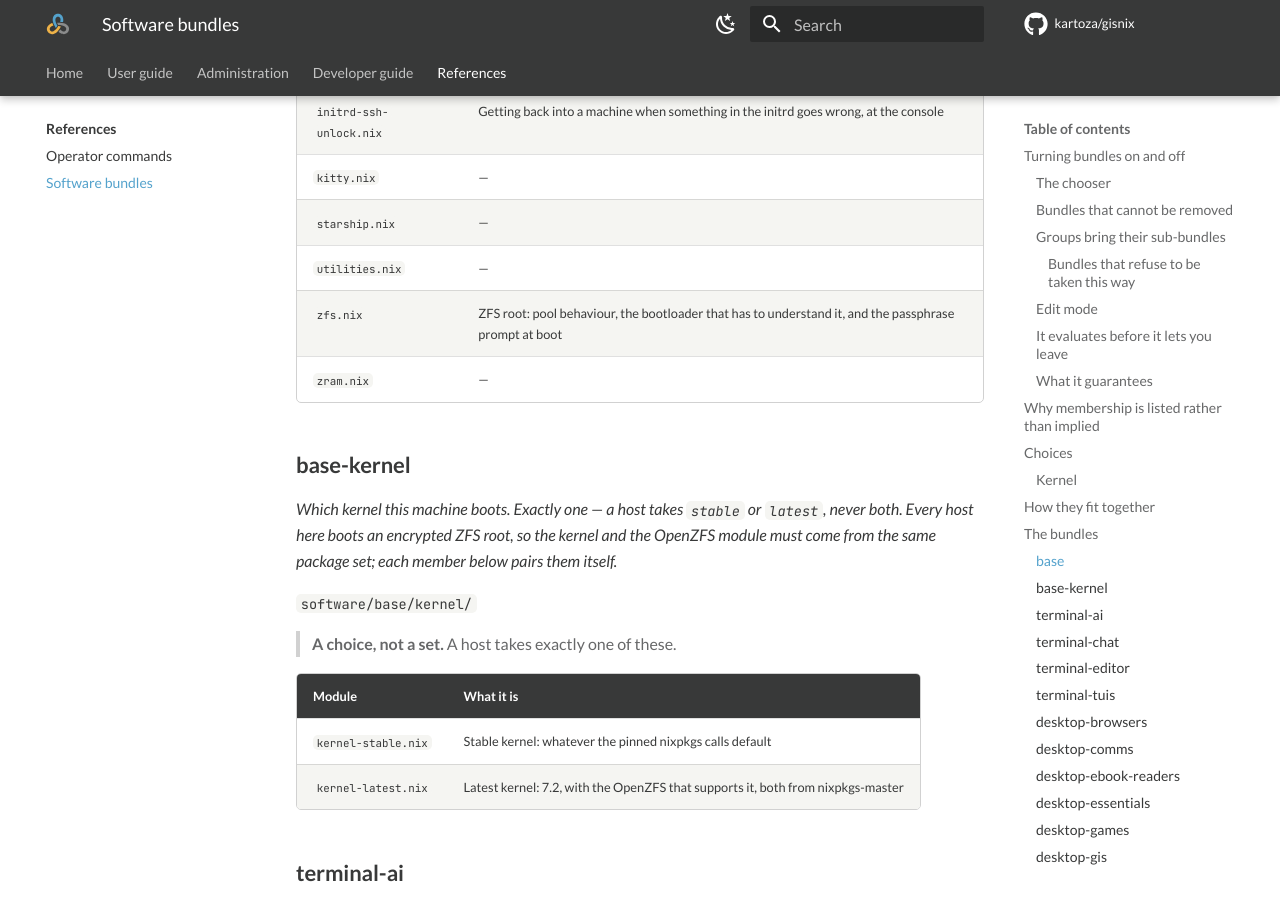
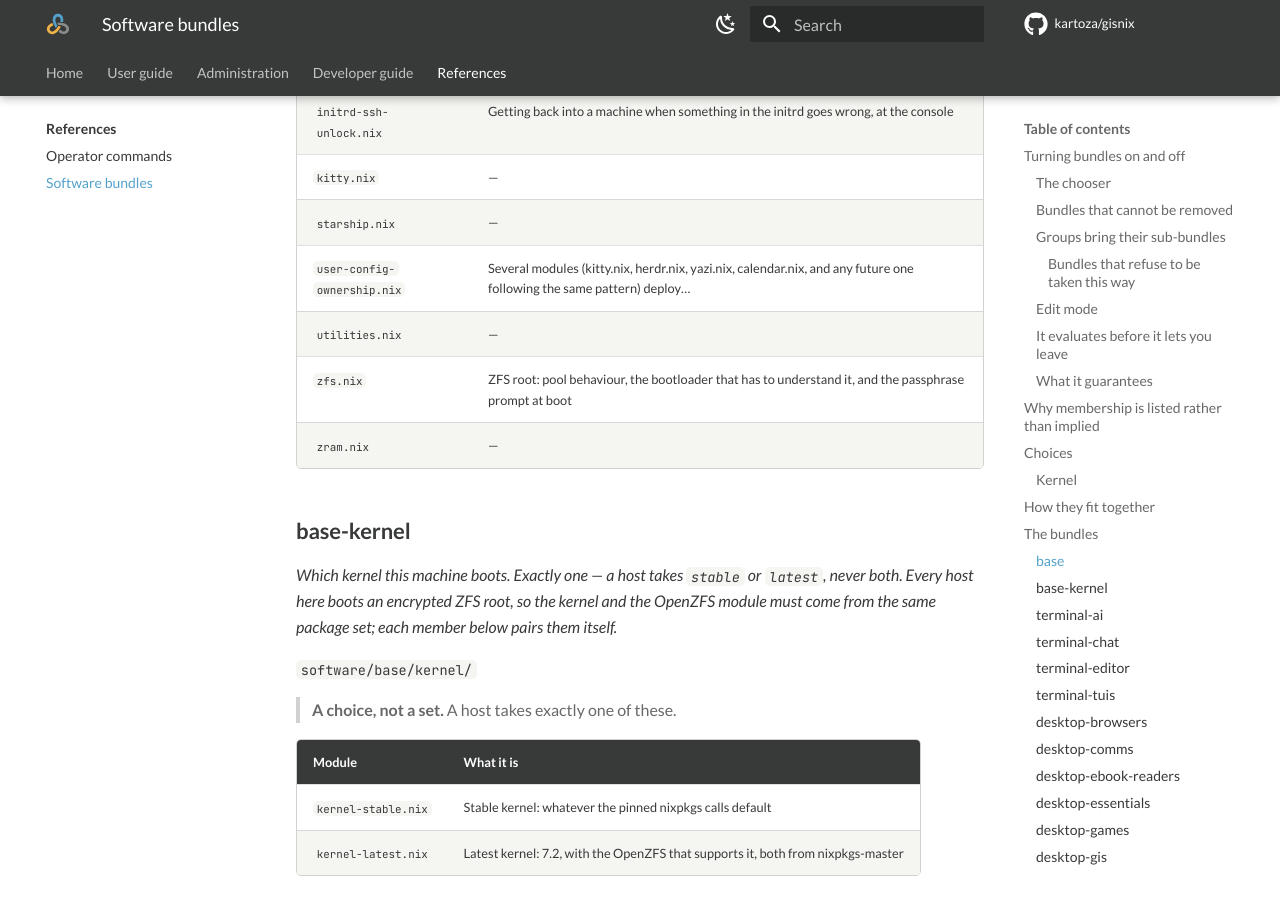
Before and after one commit to kartoza/gisnix, an MkDocs documentation site: the page built from docs/references/bundles.md, in a window 1280 px wide and 900 px high, scrolled down 18386 px. Built offline with MkDocs 1.6.1 and Material for MkDocs 9.7.7, drawn with Linux system fonts in a browser that asks for light colours; comment, search, counter and statistics services are not loaded; some of the changed lines change nothing that is shown; some of the changed text lies outside the part shown.

Commit message:
fix(base): ~/.config was root-owned, blocking COSMIC's first-run config
kitty.nix, herdr.nix, yazi.nix and calendar.nix all deploy dotfiles via
a root-run activation script doing `mkdir -p "$dir/.config/<app>"`,
then chown only the leaf file/dir they just created — never `.config`
itself. mkdir -p creates missing parents too, so whichever of these
scripts runs first on a fresh install leaves ~/.config owned by root,
and nothing else ever chowns it back.

Confirmed against a real install: cosmic-comp panicked in Config::load
with EACCES, cosmic-greeter-daemon logged the same for half a dozen of
its own config/theme handlers, and `ls -la ~/.config` showed exactly
this — the directory itself root:root, one subdirectory a script did
chown (herdr) fine, another it didn't (kitty) also root:root.

Fixed centrally: chowning just ~/.config's own ownership is safe and
order-independent regardless of which per-app script runs first or
whether this runs before or after them, and it covers every future
module that makes the same mistake, not just the two caught here.

```diff
--- a/docs/references/bundles.md
+++ b/docs/references/bundles.md
@@ -326,7 +326,7 @@
 
 | Bundle | Modules | Requires | Pulled in by |
 | --- | --- | --- | --- |
-| [`base`](#base)  | 9 | — | — |
+| [`base`](#base)  | 10 | — | — |
 | [`base-kernel`](#base-kernel)  *(choice)* | 2 | — | — |
 | [`terminal-ai`](#terminal-ai)  | 4 | — | — |
 | [`terminal-chat`](#terminal-chat)  | 1 | — | — |
@@ -401,6 +401,7 @@
 | `initrd-ssh-unlock.nix` | Getting back into a machine when something in the initrd goes wrong, at the console |
 | `kitty.nix` | — |
 | `starship.nix` | — |
+| `user-config-ownership.nix` | Several modules (kitty.nix, herdr.nix, yazi.nix, calendar.nix, and any future one following the same pattern) deploy… |
 | `utilities.nix` | — |
 | `zfs.nix` | ZFS root: pool behaviour, the bootloader that has to understand it, and the passphrase prompt at boot |
 | `zram.nix` | — |
@@ -1154,6 +1155,6 @@
 
 ---
 
-60 bundles, 149 modules.
+60 bundles, 150 modules.
 
 Made with love by [Kartoza](https://kartoza.com) | [Donate](https://github.com/sponsors/timlinux) | [GitHub](https://github.com/kartoza/gisnix)
```
Also changed, not shown: 2 other files.
